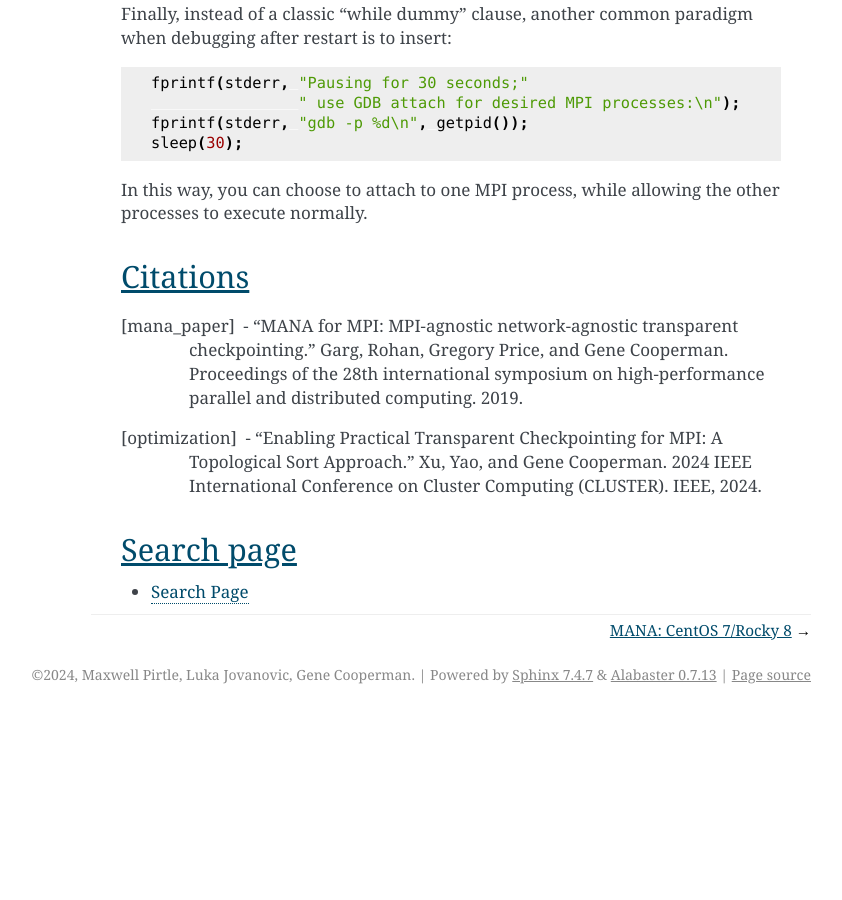
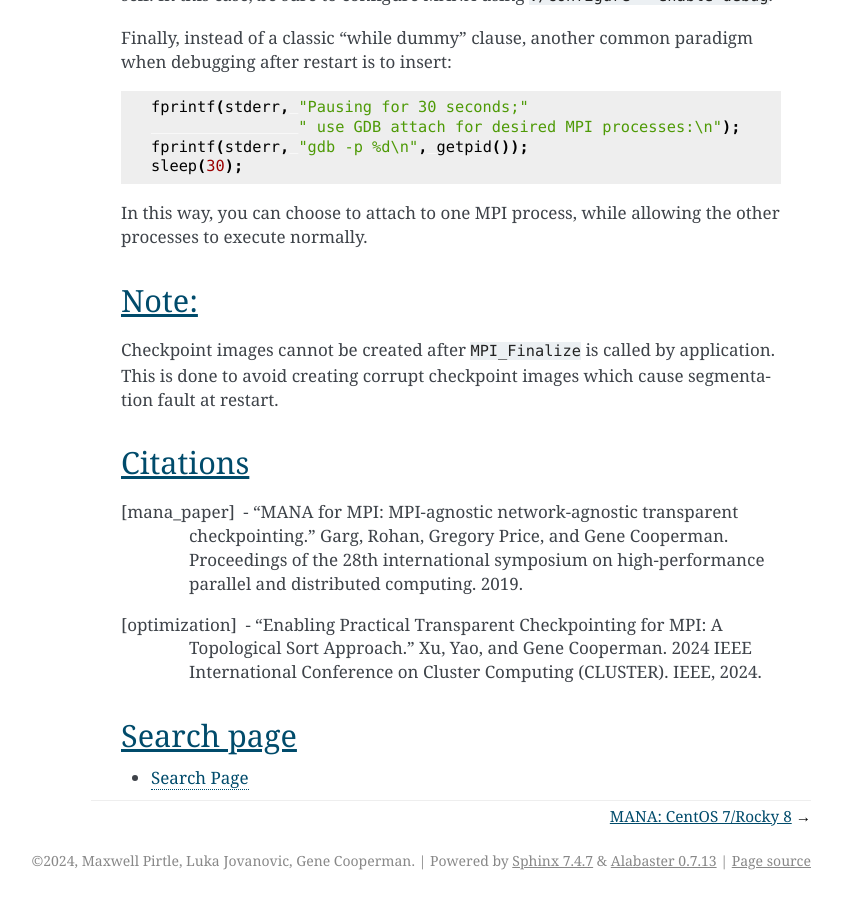
Before and after one commit to mpickpt/mana-doc, a Sphinx documentation site: the page built from docs/source/index.rst, in a window 1280 px wide and 900 px high, scrolled down 7239 px. Shown: the whole window, without its empty margins (299-1141 px from the left). Built offline with Sphinx 7.4.7, drawn with Linux system fonts in a browser that asks for light colours; before the commit the page ends 7953 px from its top, so only the background shows below that.

Commit message:
Note on ckpt disable after MPI_finalize call

```diff
--- a/docs/source/discovery.rst
+++ b/docs/source/discovery.rst
@@ -352,6 +352,12 @@
     PATH_TO_MANA/bin/mana_restart --restartdir ckpt_images
 
 --------------------------------------
+Note:
+--------------------------------------
+Checkpoint images cannot be created after ``MPI_Finalize`` is called by application. This is
+done to avoid creating corrupt checkpoint images which cause segmentation fault at restart.
+
+--------------------------------------
 Note: three ways to create checkpoints
 --------------------------------------
 There are three ways to create a checkpoint.
--- a/docs/source/index.rst
+++ b/docs/source/index.rst
@@ -385,6 +385,12 @@
 In this way, you can choose to attach to one MPI process, while allowing
 the other processes to execute normally.
 
+--------------------------------------
+Note:
+--------------------------------------
+Checkpoint images cannot be created after ``MPI_Finalize`` is called by application. This is
+done to avoid creating corrupt checkpoint images which cause segmentation fault at restart.
+
 ----------------------
 Citations
 ----------------------
--- a/docs/source/perlmutter.rst
+++ b/docs/source/perlmutter.rst
@@ -261,6 +261,12 @@
     PATH_TO_MANA/bin/mana_restart --restartdir ckpt_images
 
 --------------------------------------
+Note:
+--------------------------------------
+Checkpoint images cannot be created after ``MPI_Finalize`` is called by application. This is
+done to avoid creating corrupt checkpoint images which cause segmentation fault at restart.
+
+--------------------------------------
 Note: three ways to create checkpoints
 --------------------------------------
 There are three ways to create a checkpoint.
```
